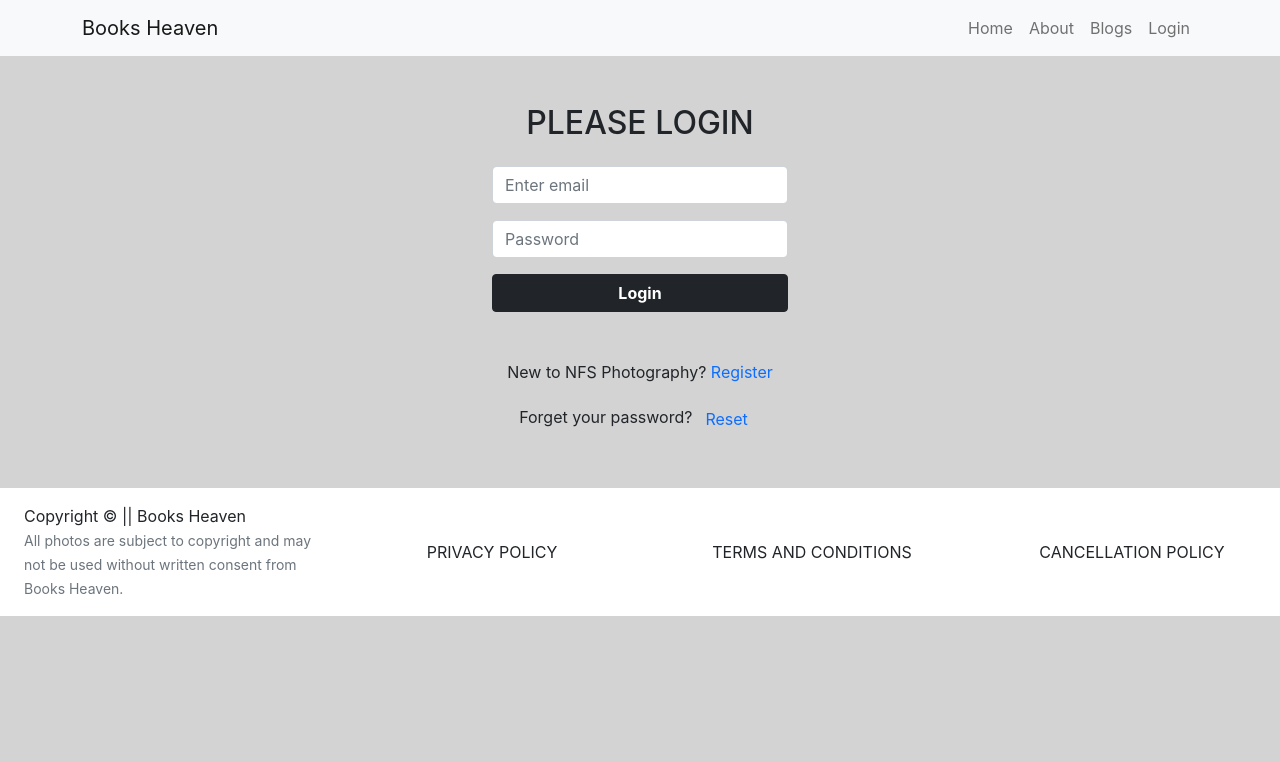
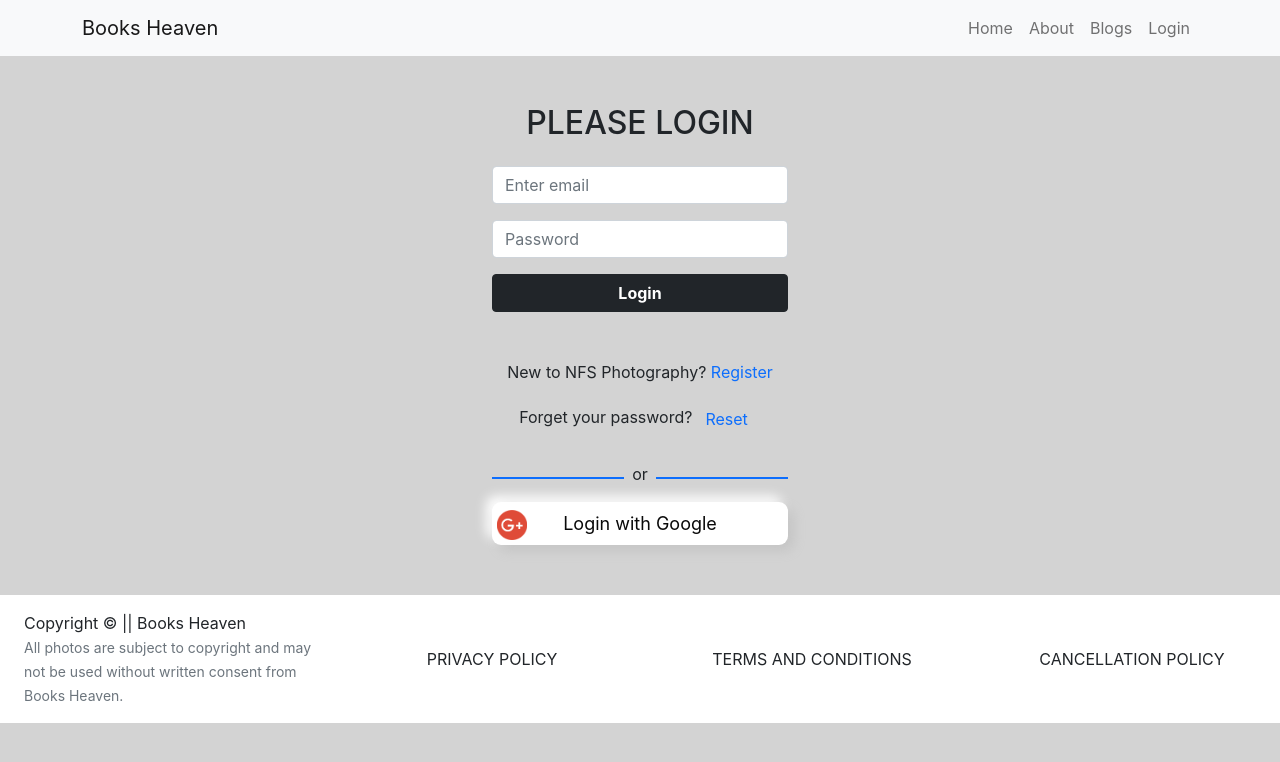
Before and after one commit to nafish08/books-heaven-client-side, a React (Create React App) app: page /login in a window 1280 px wide. Shown: the top 762 px of the page. Built offline with nearby package versions, Linux system fonts and the light colour scheme; no server answers.

Commit message:
Google authentication added in login page

```diff
--- a/src/components/Login/Login/Login.js
+++ b/src/components/Login/Login/Login.js
@@ -3,6 +3,7 @@ import { Button, Form } from 'react-bootstrap';
 import { useSignInWithEmailAndPassword } from 'react-firebase-hooks/auth';
 import { Link, useLocation, useNavigate } from 'react-router-dom';
 import auth from '../../../firebase.init';
+import SocialLogin from '../SocialLogin/SocialLogin';
 import './Login.css';
 
 const Login = () => {
@@ -54,6 +55,7 @@ const Login = () => {
                 <p>New to NFS Photography? <Link to='/register' className='text-primary text-decoration-none'>Register</Link></p>
                 <p>Forget your password?<Button variant='link text-decoration-none'>Reset</Button></p>
             </Form>
+            <SocialLogin></SocialLogin>
         </div>
     );
 };
--- /dev/null
+++ b/src/components/Login/SocialLogin/SocialLogin.css
@@ -0,0 +1,23 @@
+.social_icons {
+    width: 30px;
+    position: absolute;
+    left: 5px;
+}
+
+.btn_style {
+    border: none;
+    color: #090909;
+    padding: 0.7em 1.7em;
+    font-size: 18px;
+    border-radius: 0.5em;
+    background: #ffffff;
+    transition: all .3s;
+    box-shadow: 6px 6px 12px #c5c5c5,
+        -6px -6px 12px #ffffff;
+}
+
+.btn_style:active {
+    color: #666;
+    box-shadow: inset 4px 4px 12px #ffffff,
+        inset -4px -4px 12px #ffffff;
+}
--- /dev/null
+++ b/src/components/Login/SocialLogin/SocialLogin.js
@@ -0,0 +1,42 @@
+import React from 'react';
+import { useSignInWithGoogle } from 'react-firebase-hooks/auth';
+import { useLocation, useNavigate } from 'react-router-dom';
+import auth from '../../../firebase.init';
+import google from '../../../images/icons/google.png';
+import './SocialLogin.css'
+
+const SocialLogin = () => {
+    const [signInWithGoogle, user, loading, error] = useSignInWithGoogle(auth);
+    const navigate = useNavigate();
+    const location = useLocation();
+    let from = location.state?.from?.pathname || '/';
+    let errorElement;
+
+    if (error) {
+        errorElement =
+            <p className='text-danger'>Error: {error?.message}</p>
+    }
+
+    if (user) {
+        navigate(from, { replace: true });
+    }
+
+    return (
+        <div>
+            <div className='d-flex align-items-center'>
+                <div style={{ height: '2px' }} className='bg-primary w-50'></div>
+                <p className='mt-2 px-2'>or</p>
+                <div style={{ height: '2px' }} className='bg-primary w-50'></div>
+            </div>
+            {errorElement}
+            <div className='mb-5'>
+                <button onClick={() => signInWithGoogle()} className='btn btn-light d-block mx-auto w-100 mb-3 position-relative p-2 btn_style'>
+                    <img className='social_icons' src={google} alt='' />
+                    <p className='mb-0'>Login with Google</p>
+                </button>
+            </div>
+        </div>
+    );
+};
+
+export default SocialLogin;
```
Also changed, not shown: src/images/icons/google.png (added).
